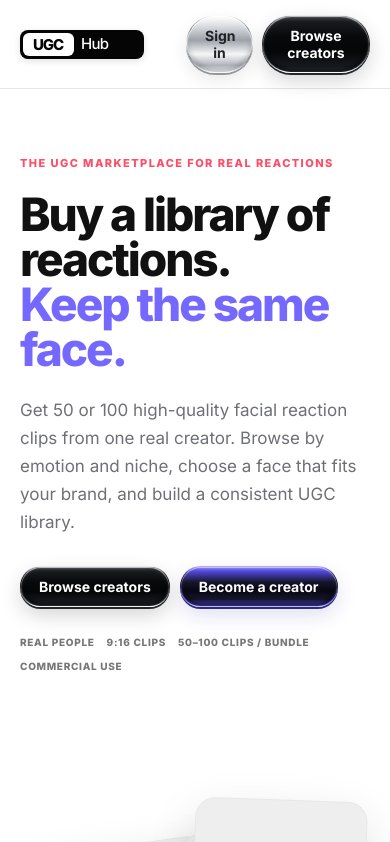
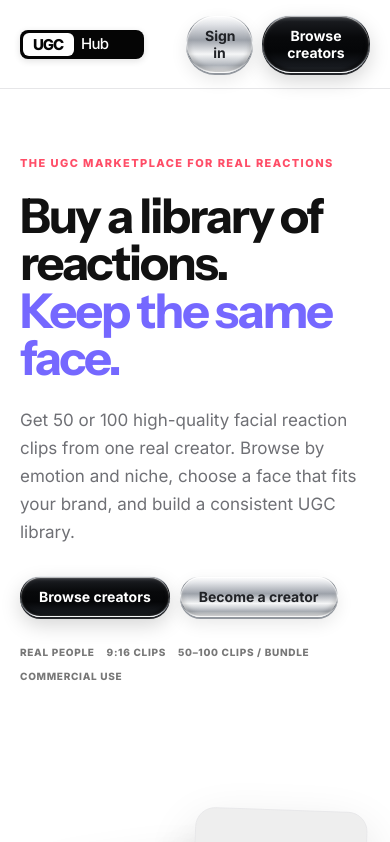
Before and after one commit to projectd101/UGC-Hub, a React (Vite) app: page / in a window 390 px wide. Shown: the top 842 px of the page. Built offline with nearby package versions, Linux system fonts and the light colour scheme; no server answers; grey boxes are pictures that could not be loaded.

Commit message:
Fix hero refinements to target CSS-module markup

```diff
--- a/public/landing-refinements.css
+++ b/public/landing-refinements.css
@@ -1,7 +1,7 @@
 @import url("https://fonts.googleapis.com/css2?family=Instrument+Sans:wght@400;500;600;700&display=swap");
 
-/* Hero typography: cleaner, straighter, lighter-weight bold with a wider editorial silhouette. */
-.heroHeadline {
+/* These hooks are intentionally non-module classes so this stylesheet can target the CSS-module markup. */
+.landingHeroHeadline {
   font-family: "Instrument Sans", Inter, system-ui, -apple-system, BlinkMacSystemFont, "Segoe UI", sans-serif !important;
   font-size: 66px !important;
   line-height: 0.99 !important;
@@ -9,33 +9,33 @@
   letter-spacing: -0.042em !important;
 }
 
-.heroHeadline em {
+.landingHeroHeadline em {
   font-family: inherit !important;
   font-weight: 700 !important;
 }
 
 /* Make the hero "Become a creator" button match the white/silver Sign in button. */
-.secondaryBtn {
+.landingCreatorButton {
   color: #202226 !important;
   background: linear-gradient(180deg,#fff 0%,#e1e3e7 15%,#9da2aa 43%,#f5f6f7 68%,#b0b5bc 88%,#fdfdfd 100%) padding-box,linear-gradient(180deg,#fff 0%,#777d85 24%,#f7f8f9 48%,#686e76 74%,#fff 100%) border-box !important;
   border-color: transparent !important;
   box-shadow: inset 0 1px 1px #fff,inset 0 2px 4px rgba(255,255,255,.34),inset 0 -3px 5px rgba(0,0,0,.22),0 2px 0 #92979e,0 7px 17px rgba(0,0,0,.09) !important;
 }
 
-.secondaryBtn:hover {
+.landingCreatorButton:hover {
   color: #101114 !important;
   transform: translateY(-2px) scale(1.01) !important;
   filter: brightness(1.04) !important;
   box-shadow: inset 0 1px 1px #fff,inset 0 3px 5px rgba(255,255,255,.40),inset 0 -3px 5px rgba(0,0,0,.25),0 3px 0 #8b9097,0 10px 20px rgba(0,0,0,.11) !important;
 }
 
-.secondaryBtn:active {
+.landingCreatorButton:active {
   transform: translateY(1px) scale(.985) !important;
   box-shadow: inset 0 2px 4px rgba(0,0,0,.26),0 1px 0 #8b9097,0 4px 10px rgba(0,0,0,.08) !important;
 }
 
 @media (max-width: 900px) {
-  .heroHeadline {
+  .landingHeroHeadline {
     font-size: clamp(48px, 8vw, 66px) !important;
   }
 }
```
